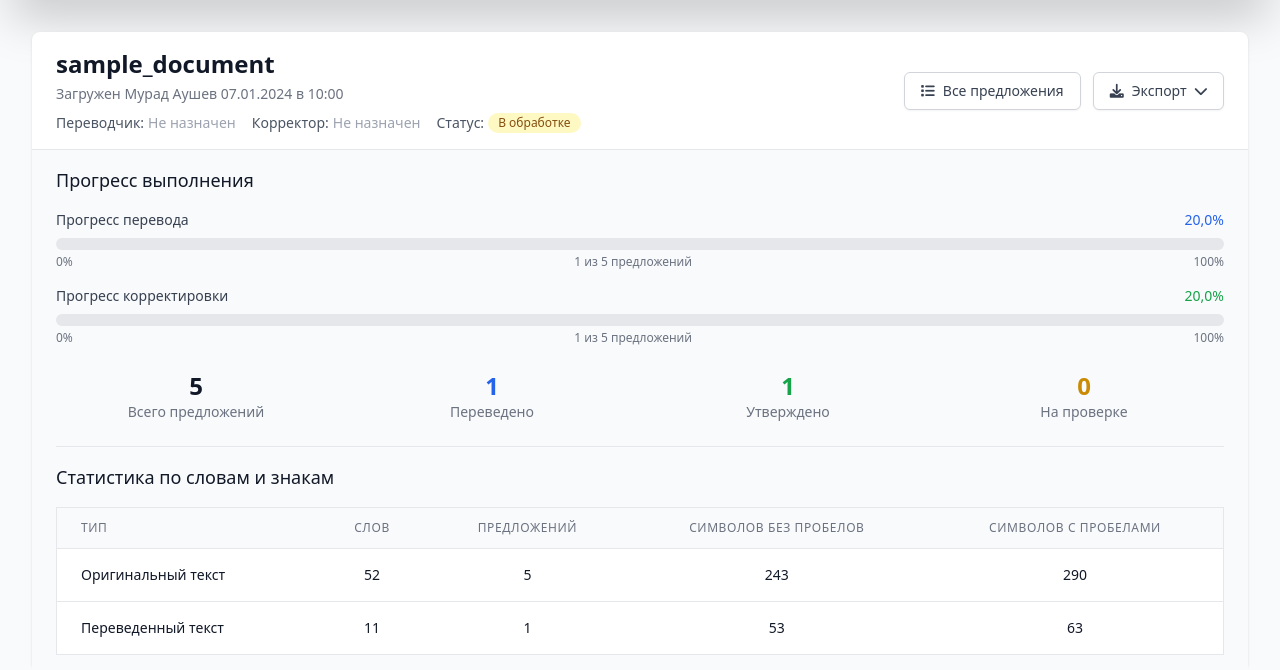
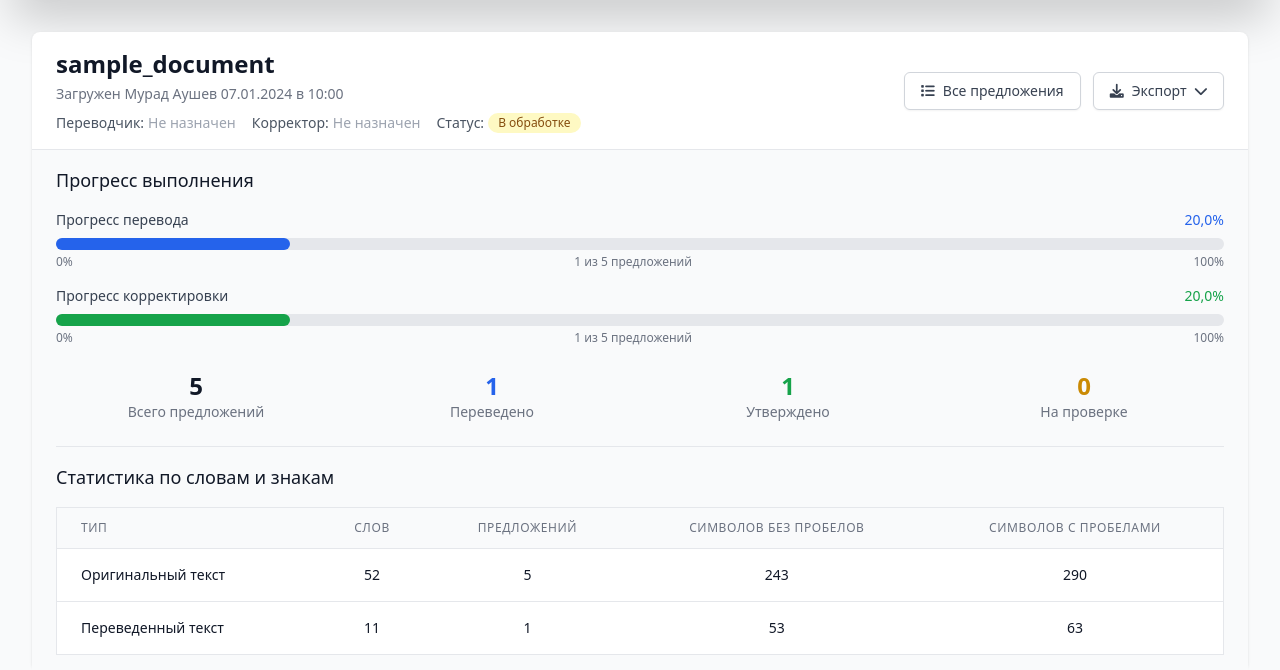
Before and after one commit to kmvit/ingushtranslate, a Django app: page /translations/documents/1/ in a window 1280 px wide. Shown: the part 65-735 px from the top of the page. Run offline with Django 5.2, Linux system fonts and the light colour scheme; a user stored in the database is signed in; data comes from the database, SQL or seed files in the repository; some libraries are stand-ins or nearby versions.

Commit message:
Поправил шкалу прогресса документа

```diff
--- a/translations/templates/translations/document_detail.html
+++ b/translations/templates/translations/document_detail.html
@@ -93,7 +93,9 @@
                             <span class="text-sm font-medium text-blue-600">{{ stats.completion_percentage }}%</span>
                         </div>
                         <div class="w-full bg-gray-200 rounded-full h-3">
-                            <div class="bg-blue-600 h-3 rounded-full transition-all duration-300 progress-bar-translate" style="width: 0%"></div>
+                            <div class="bg-blue-600 h-3 rounded-full transition-all duration-300 progress-bar-translate"
+                                 style="width: 0%"
+                                 data-percentage="{{ stats.completion_percentage }}"></div>
                         </div>
                         <div class="flex justify-between text-xs text-gray-500 mt-1">
                             <span>0%</span>
@@ -109,7 +111,9 @@
                             <span class="text-sm font-medium text-green-600">{{ stats.approval_percentage }}%</span>
                         </div>
                         <div class="w-full bg-gray-200 rounded-full h-3">
-                            <div class="bg-green-600 h-3 rounded-full transition-all duration-300 progress-bar-correct" style="width: 0%"></div>
+                            <div class="bg-green-600 h-3 rounded-full transition-all duration-300 progress-bar-correct"
+                                 style="width: 0%"
+                                 data-percentage="{{ stats.approval_percentage }}"></div>
                         </div>
                         <div class="flex justify-between text-xs text-gray-500 mt-1">
                             <span>0%</span>
@@ -481,11 +485,17 @@ document.addEventListener('DOMContentLoaded', function() {
         const correctProgressBar = document.querySelector('.progress-bar-correct');
 
         if (translateProgressBar) {
-            translateProgressBar.style.width = '{{ stats.completion_percentage }}%';
+            const completionPercentage = parseFloat(translateProgressBar.getAttribute('data-percentage'));
+            // Минимальная видимая ширина для очень маленьких процентов
+            const minWidth = completionPercentage > 0 && completionPercentage < 1 ? 1 : completionPercentage;
+            translateProgressBar.style.width = minWidth + '%';
         }
 
         if (correctProgressBar) {
-            correctProgressBar.style.width = '{{ stats.approval_percentage }}%';
+            const approvalPercentage = parseFloat(correctProgressBar.getAttribute('data-percentage'));
+            // Минимальная видимая ширина для очень маленьких процентов
+            const minWidth = approvalPercentage > 0 && approvalPercentage < 1 ? 1 : approvalPercentage;
+            correctProgressBar.style.width = minWidth + '%';
         }
     }, 100);
 });
```
